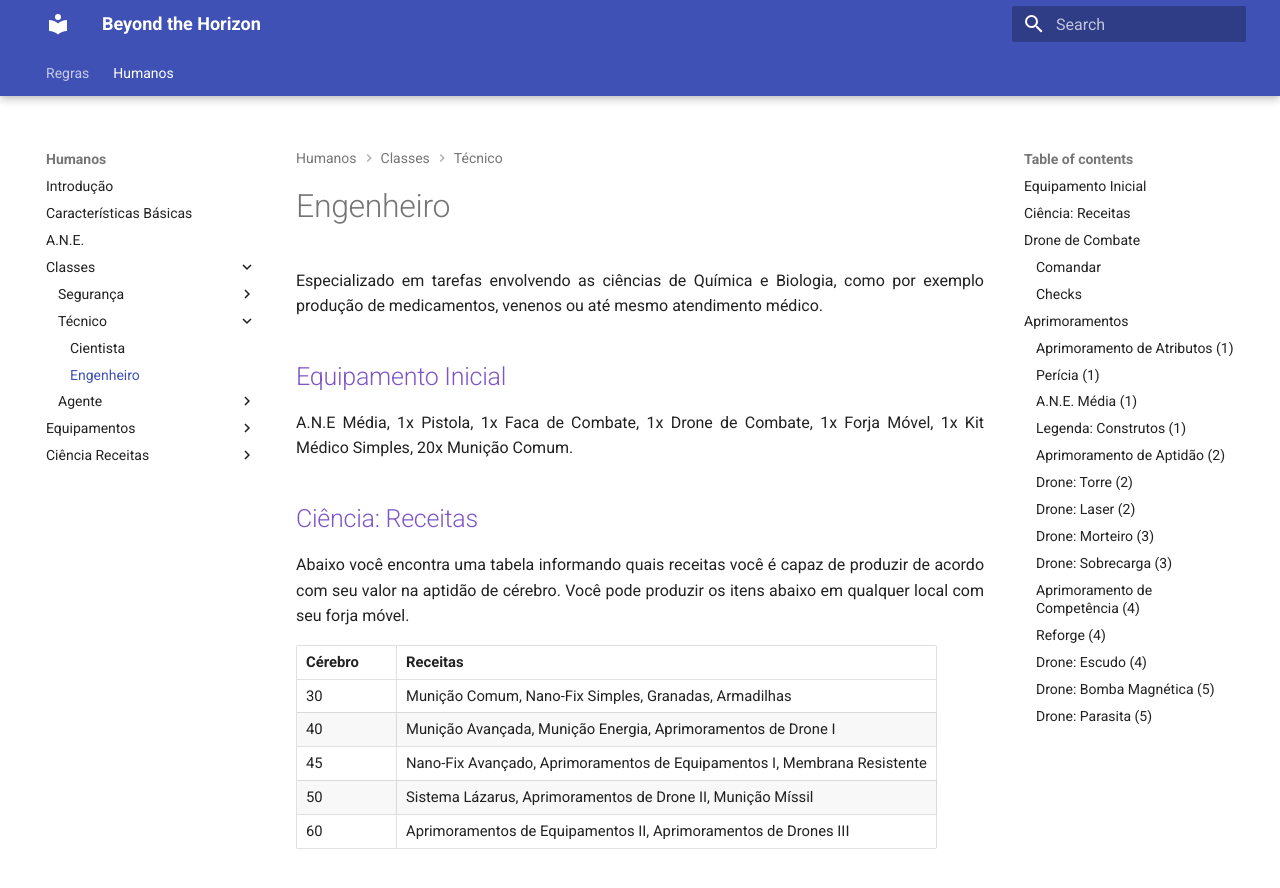
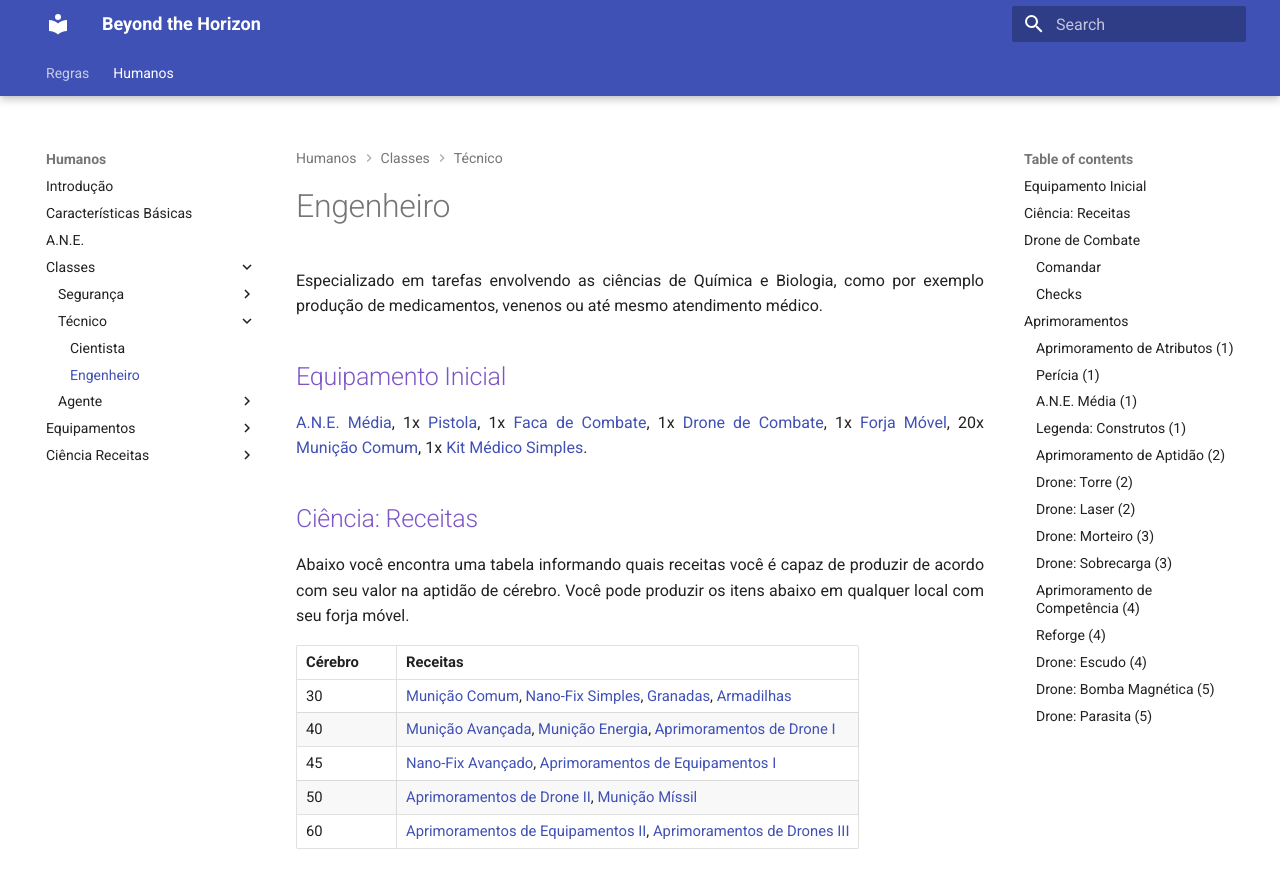
Before and after one commit to henriqueschorr/henriqueschorr.github.io, an MkDocs documentation site: the page built from docs/species/human/classes/technician/engineer.md, in a window 1280 px wide and 900 px high. Shown: the top 888 px of the window. Built offline with MkDocs 1.6.1 and Material for MkDocs 9.7.7, drawn with Linux system fonts in a browser that asks for light colours; emoji names are drawn with the system emoji font.

```diff
--- a/docs/species/human/classes/technician/engineer.md
+++ b/docs/species/human/classes/technician/engineer.md
@@ -2,19 +2,19 @@ Especializado em tarefas envolvendo as ciências de Química e Biologia, como po
 
 ## Equipamento Inicial
 
-A.N.E Média, 1x Pistola, 1x Faca de Combate, 1x Drone de Combate, 1x Forja Móvel, 1x Kit Médico Simples, 20x Munição Comum.
+[A.N.E. Média](../../../human/ane.md), 1x [Pistola](../../equipment/weapons.md#armas-de-fogo), 1x [Faca de Combate](../../equipment/weapons.md#armas-brancas), 1x [Drone de Combate](../../equipment/equipments.md#drone-de-combate), 1x [Forja Móvel](../../equipment/equipments.md#forja-móvel), 20x [Munição Comum](../../../../rules/weapon_armor/ammo.md), 1x [Kit Médico Simples](../../scienceRecipes/biology.md#suporte).
 
 ## Ciência: Receitas
 
 Abaixo você encontra uma tabela informando quais receitas você é capaz de produzir de acordo com seu valor na aptidão de cérebro. Você pode produzir os itens abaixo em qualquer local com seu forja móvel.
 
-| Cérebro | Receitas                                                               |
-| ------- | ---------------------------------------------------------------------- |
-| 30      | Munição Comum, Nano-Fix Simples, Granadas, Armadilhas                  |
-| 40      | Munição Avançada, Munição Energia, Aprimoramentos de Drone I           |
-| 45      | Nano-Fix Avançado, Aprimoramentos de Equipamentos I, Membrana Resistente |
-| 50      | Sistema Lázarus, Aprimoramentos de Drone II, Munição Míssil            |
-| 60      | Aprimoramentos de Equipamentos II, Aprimoramentos de Drones III          |
+| Cérebro | Receitas                                                                                                                                                                                                                         |
+| ------- | -------------------------------------------------------------------------------------------------------------------------------------------------------------------------------------------------------------------------------- |
+| 30      | [Munição Comum](../../../../rules/weapon_armor/ammo.md), [Nano-Fix Simples](../../scienceRecipes/engineering.md#suporte), [Granadas](../../equipment/weapons.md#explosivos), [Armadilhas](../../equipment/weapons.md#armadilhas) |
+| 40      | [Munição Avançada](../../../../rules/weapon_armor/ammo.md), [Munição Energia](../../../../rules/weapon_armor/ammo.md), [Aprimoramentos de Drone I](../../scienceRecipes/engineering.md#aprimoramentos-de-drone-i)                |
+| 45      | [Nano-Fix Avançado](../../scienceRecipes/engineering.md#suporte), [Aprimoramentos de Equipamentos I](../../scienceRecipes/engineering.md#aprimoramentos-de-equipamentos-i)                                                       |
+| 50      | [Aprimoramentos de Drone II](../../scienceRecipes/engineering.md#aprimoramentos-de-drone-ii), [Munição Míssil](../../../../rules/weapon_armor/ammo.md)                                                                           |
+| 60      | [Aprimoramentos de Equipamentos II](../../scienceRecipes/engineering.md#aprimoramentos-de-equipamentos-ii), [Aprimoramentos de Drones III](../../scienceRecipes/engineering.md#aprimoramentos-de-drone-iii)                      |
 
 ## Drone de Combate
 
```
Also changed, not shown: docs/rules/play/actions.md (+3 -1 lines), docs/species/human/classes/agent/captain.md (+1 -1 lines), docs/species/human/classes/security/scout.md (+1 -1 lines), docs/species/human/classes/security/soldier.md (+1 -1 lines), docs/species/human/classes/technician/scientist.md (+9 -9 lines).
